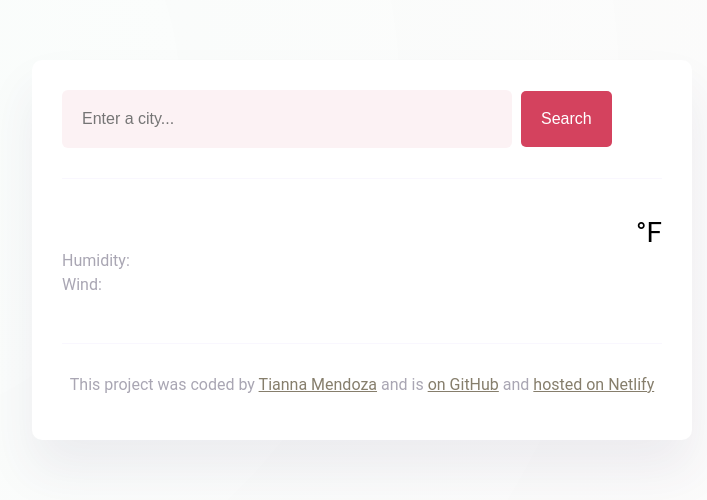
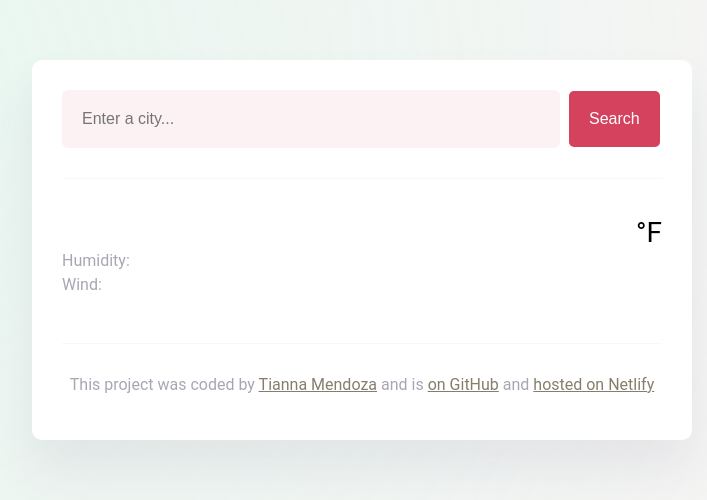
Before and after one commit to mainlyti/weather-app-project, a plain HTML site: page index.html in a window 1280 px wide. Shown: the whole page, without its empty margins (278-985 px from the left). Drawn offline with nearby package versions, Linux system fonts and the light colour scheme; no server answers.

Commit message:
Update styles.css

```diff
--- a/src/styles.css
+++ b/src/styles.css
@@ -1,8 +1,8 @@
 body {
   background: radial-gradient(
     circle at 10% 20%,
-    rgba(216, 241, 230, 0.129) 0.1%,
-    rgba(233, 226, 226, 0.149) 90.1%
+    rgba(216, 241, 230, 0.589) 0.1%,
+    rgba(233, 226, 226, 0.39) 90.1%
   );
   font-family: "Roboto", sans-serif;
 }
@@ -42,7 +42,7 @@ a {
   color: rgba(39, 33, 66, 0.4);
   font-size: 16px;
   padding: 20px;
-  width: 75%;
+  width: 83%;
   border-radius: 6px;
 }
 
```
